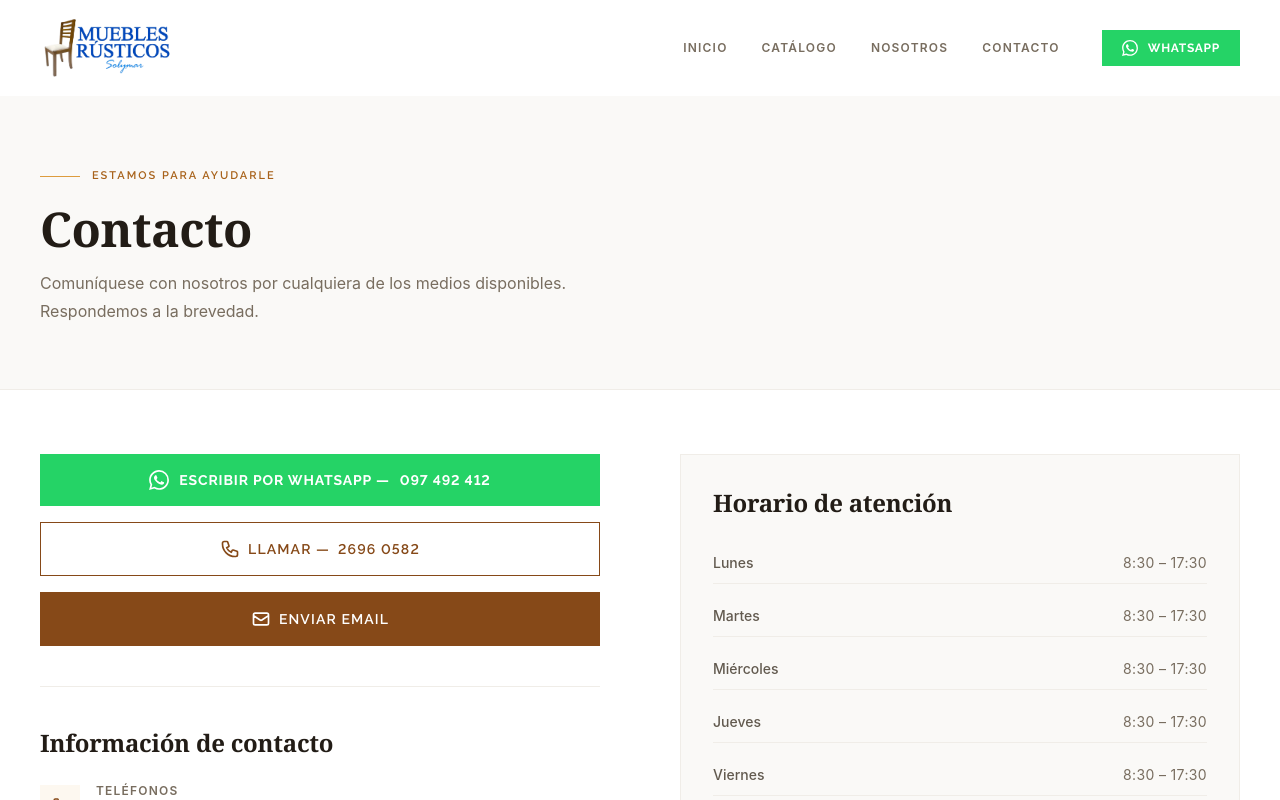
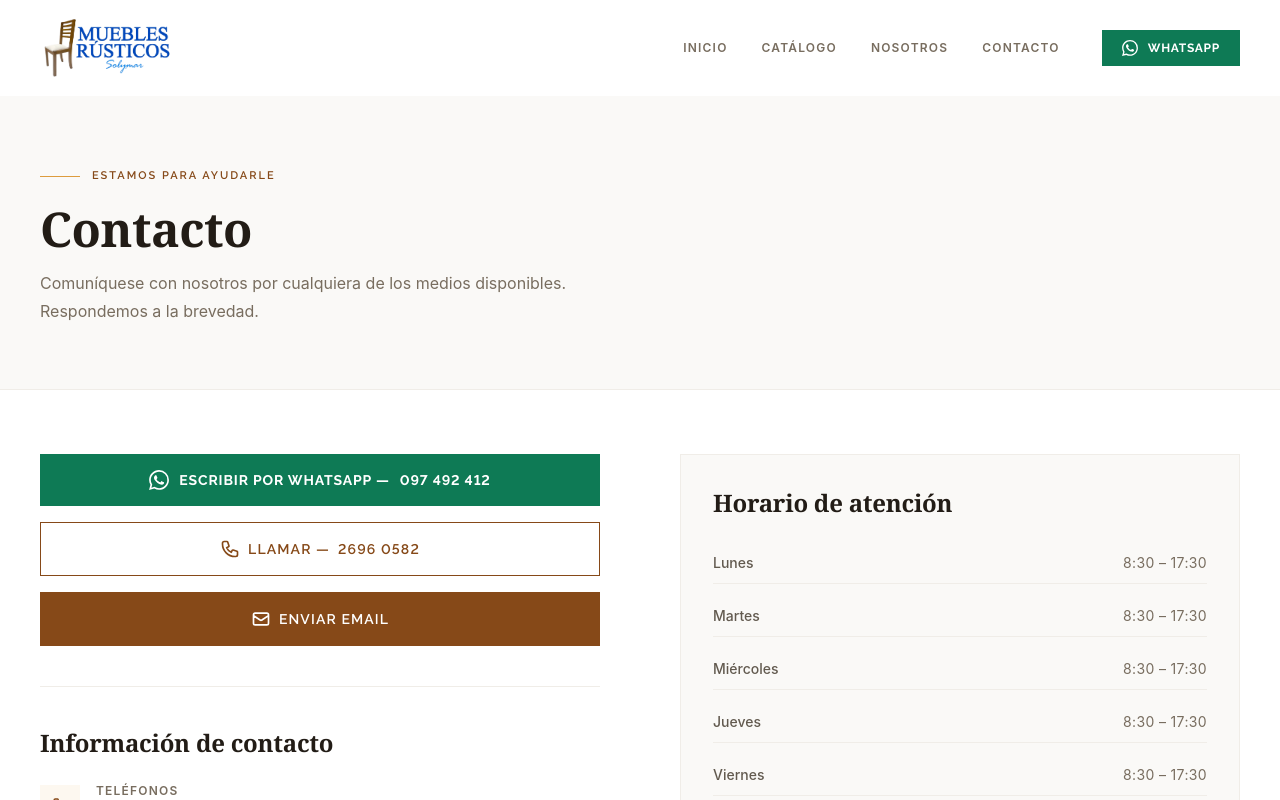
Before and after one commit to CeiboLabs/muebles-rusticos, a Next.js app: page /contacto in a window 1280 px wide. Shown: the top 800 px of the page. Built offline with nearby package versions, Linux system fonts and the light colour scheme.

Commit message:
Fix Lighthouse accessibility and performance issues: WCAG contrast on WhatsApp button and eyebrow, h4 heading order in footer, image quality config

```diff
--- a/app/globals.css
+++ b/app/globals.css
@@ -163,7 +163,7 @@
     justify-content: center;
     gap: 0.625rem;
     padding: 0.875rem 2rem;
-    background-color: #25D366;
+    background-color: #0e7a55;
     color: white;
     font-family: var(--font-family-sans);
     font-size: 0.875rem;
@@ -176,7 +176,7 @@
     border: none;
   }
   .btn-whatsapp:hover {
-    background-color: #1da851;
+    background-color: #0b5e41;
   }
 
   /* Eyebrow label */
@@ -189,7 +189,7 @@
     font-weight: 600;
     letter-spacing: 0.18em;
     text-transform: uppercase;
-    color: var(--color-wood-600);
+    color: var(--color-wood-700);
   }
   .eyebrow::before {
     content: '';
--- a/components/layout/Footer.tsx
+++ b/components/layout/Footer.tsx
@@ -33,9 +33,9 @@ export default function Footer() {
 
             {/* Horario */}
             <div>
-              <h4 className="font-sans text-xs font-semibold tracking-widest uppercase text-stone-500 mb-3">
+              <p className="font-sans text-xs font-semibold tracking-widest uppercase text-stone-500 mb-3">
                 Horario
-              </h4>
+              </p>
               <ul className="space-y-1">
                 <li className="flex gap-3 justify-between">
                   <span>Lun – Vie</span>
@@ -50,9 +50,9 @@ export default function Footer() {
 
             {/* Contacto */}
             <div>
-              <h4 className="font-sans text-xs font-semibold tracking-widest uppercase text-stone-500 mb-3">
+              <p className="font-sans text-xs font-semibold tracking-widest uppercase text-stone-500 mb-3">
                 Contacto
-              </h4>
+              </p>
               <ul className="space-y-1.5">
                 <li>
                   <a href={`tel:${CONTACT_INFO.phone1.replace(/\s/g,'')}`} className="font-sans hover:text-wood-400 transition-colors">
@@ -72,9 +72,9 @@ export default function Footer() {
 
             {/* Nav */}
             <div>
-              <h4 className="font-sans text-xs font-semibold tracking-widest uppercase text-stone-500 mb-3">
+              <p className="font-sans text-xs font-semibold tracking-widest uppercase text-stone-500 mb-3">
                 Páginas
-              </h4>
+              </p>
               <ul className="space-y-1.5">
                 {[
                   { href: '/catalogo', label: 'Catálogo' },
--- a/next.config.ts
+++ b/next.config.ts
@@ -9,7 +9,7 @@ const nextConfig: NextConfig = {
         pathname: '/storage/v1/object/public/**',
       },
     ],
-    // Allow all static image formats including uppercase extensions from camera
+    qualities: [75, 90],
     dangerouslyAllowSVG: false,
   },
 }
```
